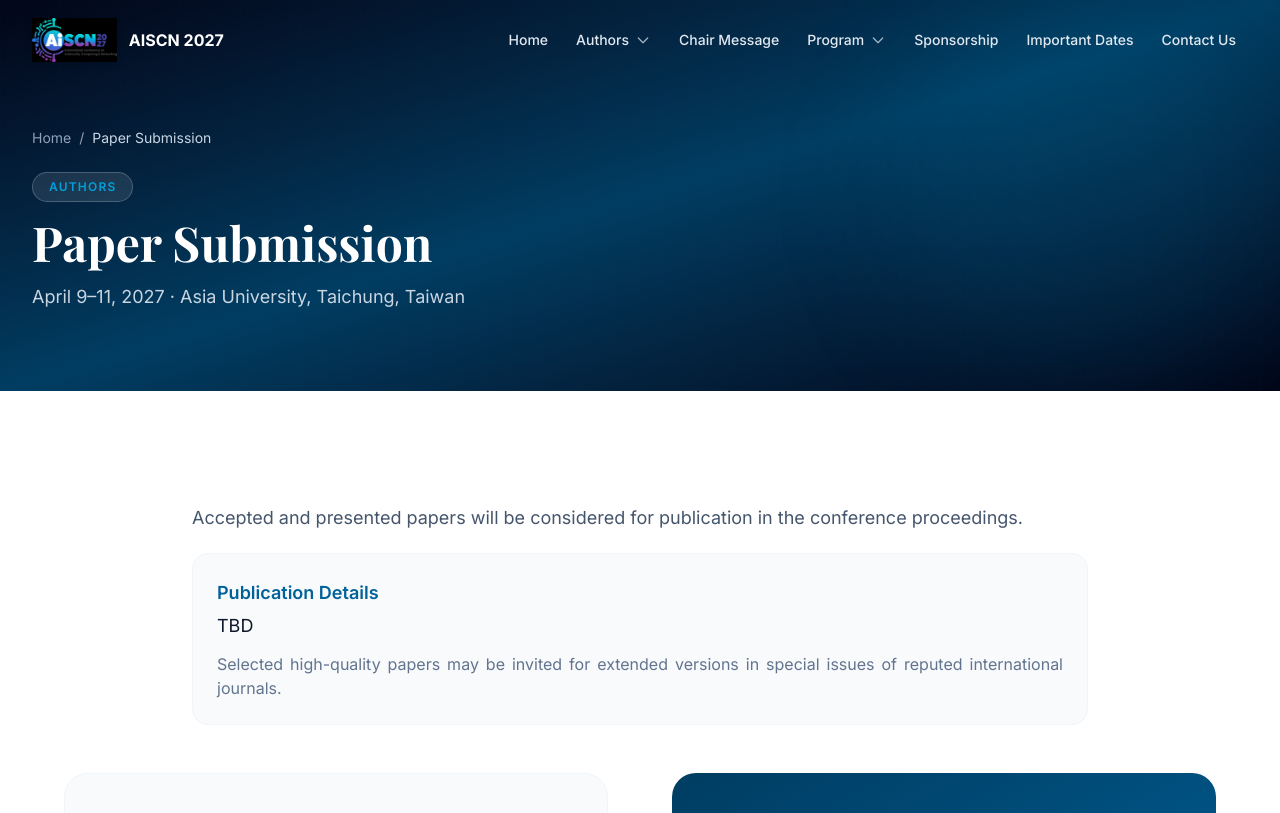
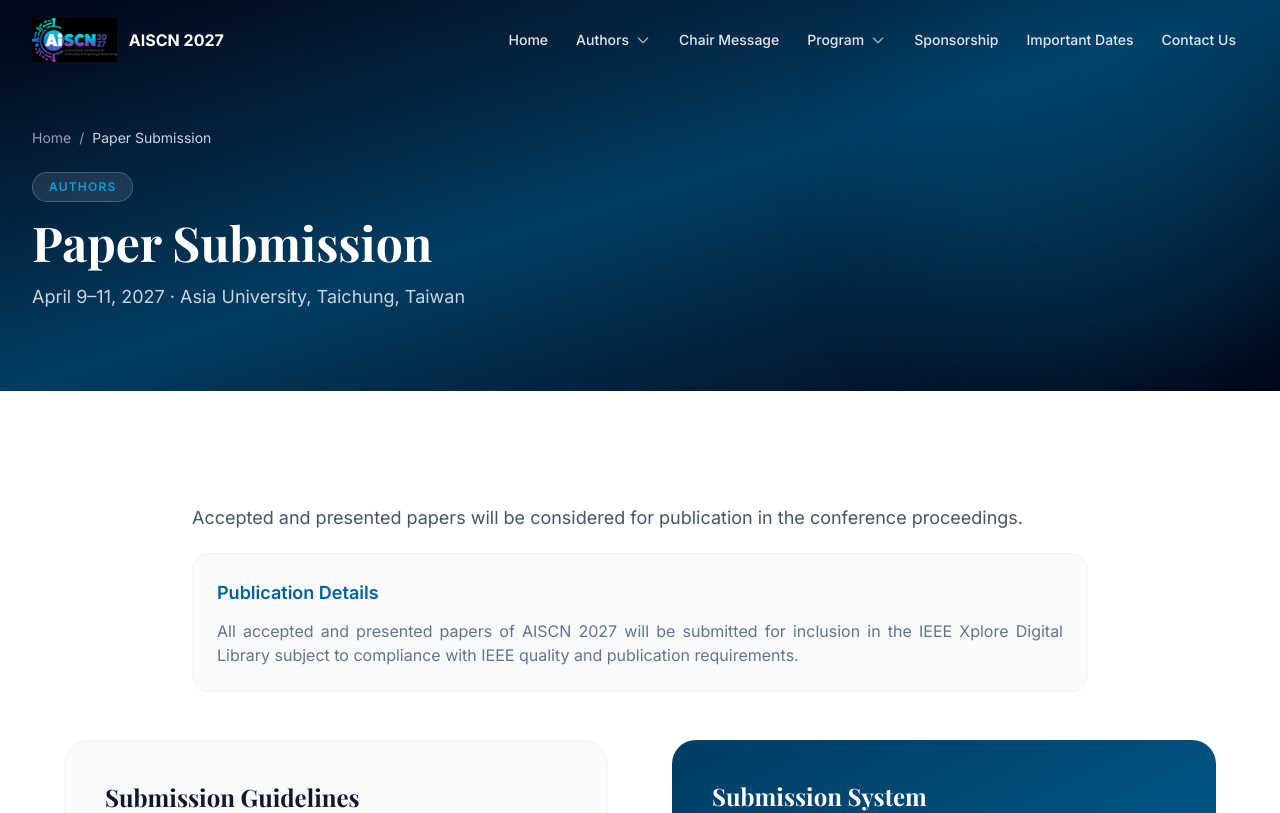
Before and after one commit to zainulhassan55/conference_website_asia, a React (Vite) app in the folder conference-website/: page /submission in a window 1280 px wide. Shown: the top 813 px of the page. Built offline with nearby package versions, Linux system fonts and the light colour scheme.

Commit message:
submission updated

```diff
--- a/conference-website/src/components/Submission.jsx
+++ b/conference-website/src/components/Submission.jsx
@@ -29,9 +29,8 @@ export default function Submission({ showHeading = true }) {
           </p>
           <div className="rounded-2xl p-6 bg-slate-50 border border-slate-100">
             <p className="text-ieee-blue font-semibold mb-1">Publication Details</p>
-            <p className="text-slate-900">TBD</p>
             <p className="mt-3 text-slate-500 text-sm sm:text-base">
-              Selected high-quality papers may be invited for extended versions in special issues of reputed international journals.
+              All accepted and presented papers of AISCN 2027 will be submitted for inclusion in the IEEE Xplore Digital Library subject to compliance with IEEE quality and publication requirements.
             </p>
           </div>
         </div>
```
